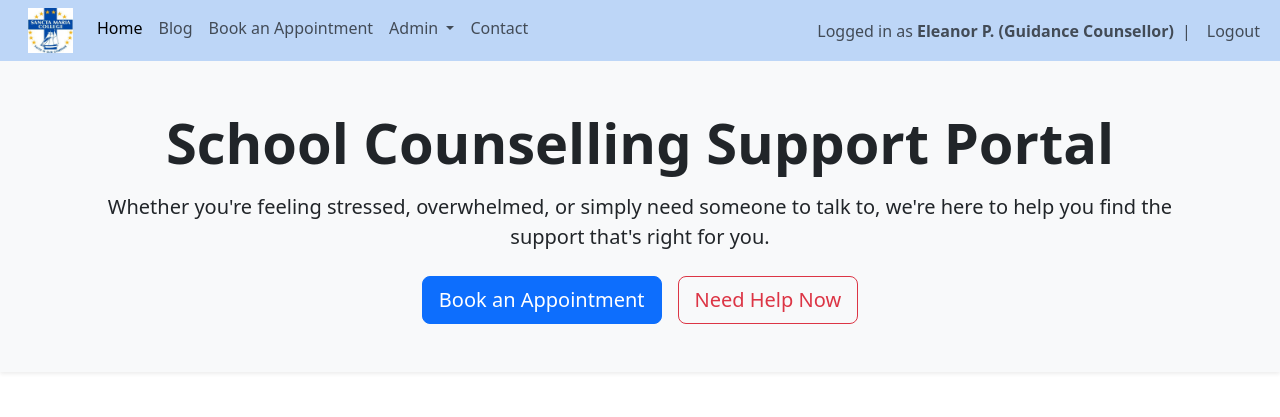
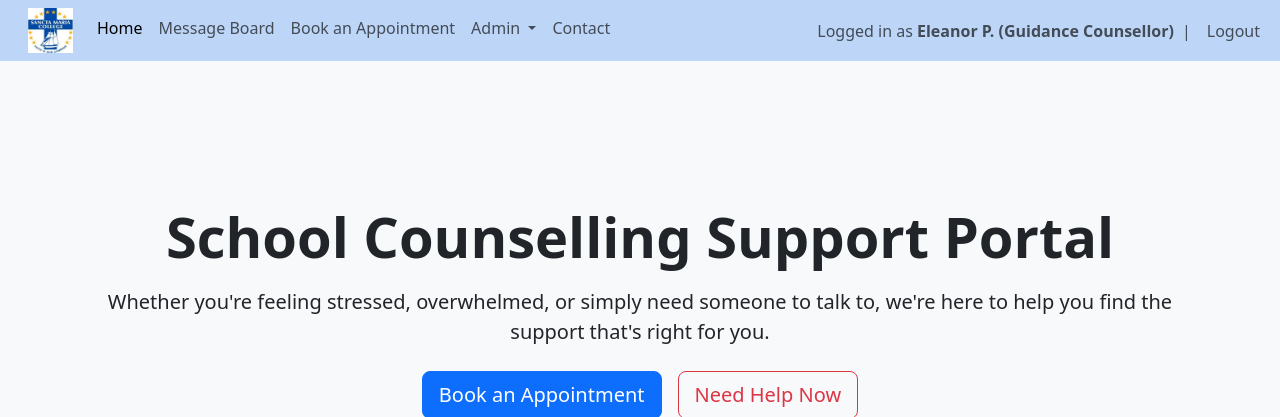
Before and after one commit to vxriantz/Flask_Blog, a Flask app: page / in a window 1280 px wide. Shown: the top 417 px of the page. Run offline with Flask 3, Linux system fonts and the light colour scheme; a user stored in the database is signed in; some libraries are stand-ins or nearby versions.

Commit message:
fixed the homepage buttons to all be at the same height, added css for banner using the variable 'hero', changed the name blog on the website (not files) to message board for consistency, changed the message board section on the home page to describe how to use the page, edited the notes section on the notifications centre to display 'N/A' when left blank

```diff
--- a/website/static/main.css
+++ b/website/static/main.css
@@ -1,3 +1,10 @@
 nav{
     background-color: #bdd6f7;
 }
+
+.hero{
+    min-height:500px;
+
+    display:flex;
+    align-items:center;
+}
--- a/website/templates/blog.html
+++ b/website/templates/blog.html
@@ -1,3 +1,3 @@
 
 <!-- page extends to posts_div.html -->
-{% extends "posts_div.html"%} {% block title %} Blog {% endblock %}
+{% extends "posts_div.html"%} {% block title %} Message Board {% endblock %}
--- a/website/templates/home.html
+++ b/website/templates/home.html
@@ -6,7 +6,7 @@
 {% block content%}
 
 <!-- hero section -->
-<section class="bg-light py-5 shadow-sm">
+<section class="hero bg-light">
     <div class="container text-center">
         <!-- title -->
         <h1 class="display-4 fw-bold mb-3">School Counselling Support Portal</h1>
@@ -61,14 +61,14 @@
             <!-- Card 1 -->
             <div class="col-md-4">
                 <div class="card h-100 shadow-sm">
-                    <div class="card-body text-center">
+                    <div class="card-body text-center d-flex flex-column">
                         <h4>I Need Help Now</h4>
                         <p>
                             If you or someone else is in immediate danger,
                             access emergency support.
                         </p>
 
-                        <a href="/contact" class="btn btn-outline-danger">
+                        <a href="/contact" class="btn btn-outline-danger mt-auto">
                             Emergency Contacts
                         </a>
                     </div>
@@ -78,13 +78,13 @@
             <!-- Card 2 -->
             <div class="col-md-4">
                 <div class="card h-100 shadow-sm">
-                    <div class="card-body text-center">
+                    <div class="card-body text-center d-flex flex-column">
                         <h4>Book an Appointment</h4>
                         <p>
                             Meet privately with one of our guidance counsellors.
                         </p>
 
-                        <a href="/book-appointment" class="btn btn-primary">
+                        <a href="/book-appointment" class="btn btn-primary mt-auto">
                             Book Now
                         </a>
                     </div>
@@ -94,14 +94,14 @@
             <!-- Card 3 -->
             <div class="col-md-4">
                 <div class="card h-100 shadow-sm">
-                    <div class="card-body text-center">
+                    <div class="card-body text-center d-flex flex-column">
                         <h4>Visit the Message Board</h4>
                         <p>
                             Read articles and wellbeing resources shared by the counselling team.
                         </p>
 
-                        <a href="/blog" class="btn btn-success">
-                            Visit Blog
+                        <a href="/blog" class="btn btn-success mt-auto">
+                            Visit Message Board
                         </a>
                     </div>
                 </div>
@@ -115,7 +115,7 @@
 <section class="container py-5">
     <div class="row align-items-center">
         <div class="col-md-7">
-            <h2>Community Message Board</h2>
+            <h2>Using the Message Board</h2>
 
             <p>
                 Browse helpful articles, wellbeing tips and supportive posts written by
@@ -123,14 +123,15 @@
             </p>
 
             <ul>
-                <li>✔ Read wellbeing articles</li>
-                <li>✔ Ask questions</li>
                 <li>✔ Share encouragement</li>
-                <li>✔ Counsellor moderated</li>
+                <li>✔ Ask respectful questions</li>
+                <li>✔ Be kind to others</li>
+                <li>✔ Keep personal information prviate</li>
+                <li>✔ All posts are moderated</li>
             </ul>
 
             <a href="/blog" class="btn btn-primary">
-                Explore the Blog
+                Visit Message Board
             </a>
 
         </div>
--- a/website/templates/notifications.html
+++ b/website/templates/notifications.html
@@ -28,7 +28,7 @@
             <p><b>Preferred Timeframe:</b> {{ appointment.urgency }}</p>
             <p><b>Preferred Day:</b> {{ appointment.preferred_day }}</p>
             <p><b>Preferred Period:</b> {{ appointment.preferred_period }}</p>
-            <p><b>Notes:</b> {{ appointment.notes }}</p>
+            <p><b>Notes:</b> {{ appointment.notes or "N/A" }}</p>
 
             <!-- display current appointment status -->
             <p>
--- a/website/templates/posts_div.html
+++ b/website/templates/posts_div.html
@@ -1,11 +1,11 @@
 <!-- page extends to template.html -->
-{% extends "template.html"%} {% block title %} Posts {% endblock %}
+{% extends "template.html"%} {% block title %} Message Board {% endblock %}
 
 <!-- post page content -->
 {% block content%}
 <div class="container">
     <br/>
-    <h1>{% block header %} Blog Posts {% endblock %}</h1>
+    <h1>{% block header %} Message Board {% endblock %}</h1>
     <br/>
     <div id="posts">
         {% for post in posts %}
--- a/website/templates/template.html
+++ b/website/templates/template.html
@@ -35,7 +35,7 @@
 
                   {% if user.is_authenticated %}
                   <li class="nav-item">
-                    <a class="nav-link" href="/blog">Blog</a>
+                    <a class="nav-link" href="/blog">Message Board</a>
                   </li>
                   <li class="nav-item">
                       <a class="nav-link" href="/book-appointment">Book an Appointment</a>
```
Also changed, not shown: instance/database.db.
